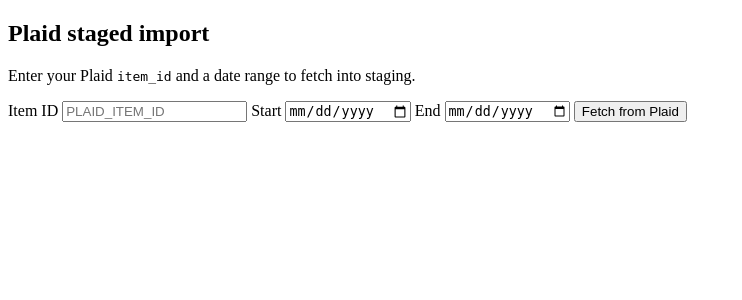
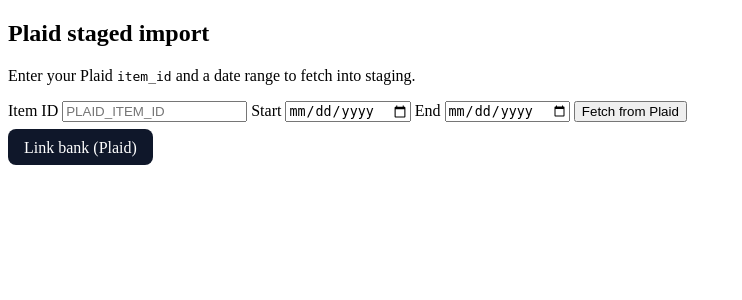
Before and after one commit to mfaleni/The_Accountant, a Flask app: page /plaid_import in a window 1280 px wide. Shown: the top 300 px of the page, without its empty margins (0-742 px from the left). Run offline with Flask 3, Linux system fonts and the light colour scheme; some libraries are stand-ins or nearby versions.

Commit message:
UI: inject Plaid CTA into rendered template(s)

```diff
--- a/templates/plaid_import.html
+++ b/templates/plaid_import.html
@@ -29,5 +29,13 @@
       }
     };
     </script>
-  </body>
+
+<!-- Plaid CTA injected -->
+<div id="plaid-cta" style="margin:1rem 0">
+  <a href="/plaid" class="btn"
+     style="padding:.6rem 1rem; background:#0f172a; color:#fff; border-radius:.5rem; text-decoration:none">
+     Link bank (Plaid)
+  </a>
+</div>
+</body>
 </html>
```
Also changed, not shown: templates/plaid.html (+8 -0 lines).
